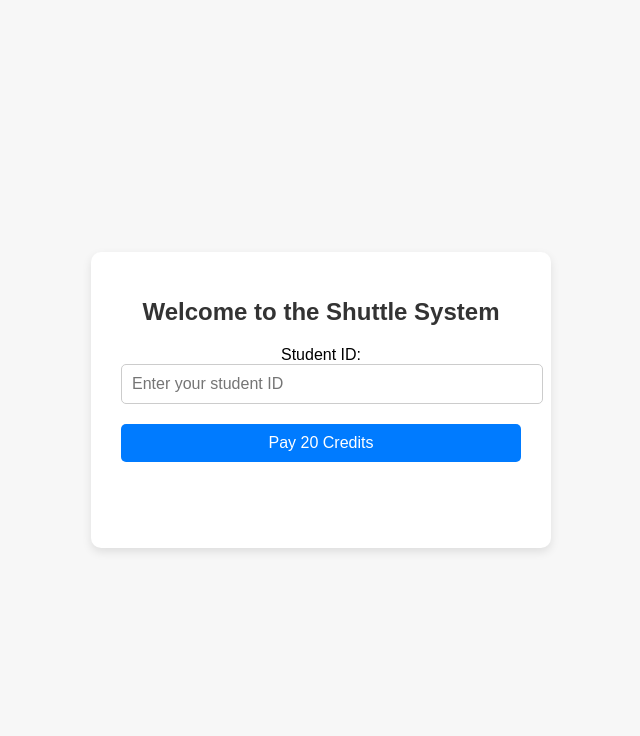
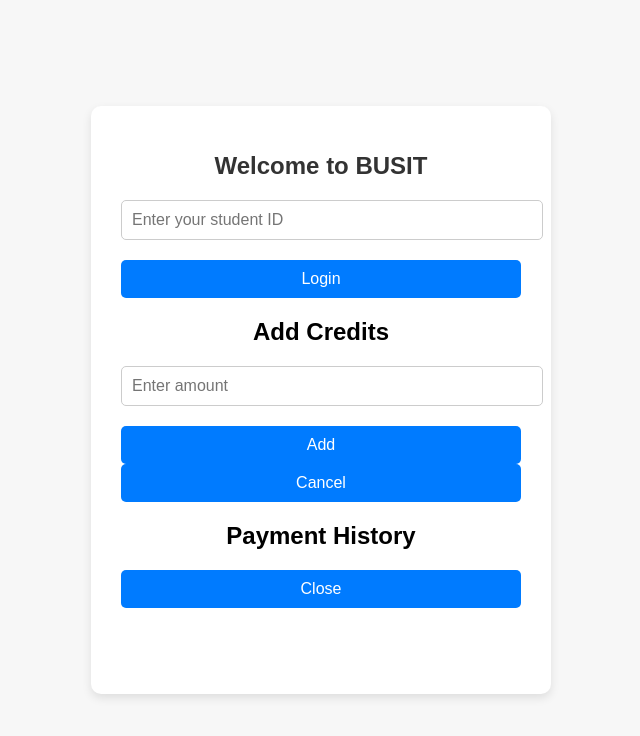
Before and after one commit to El3troX/BCS, a website: page src/main/public/index.html in a window 1280 px wide. Shown: the whole page, without its empty margins (319-959 px from the left). Drawn offline with Linux system fonts and the light colour scheme.

Commit message:
Update index.html
update 3
prototype 2

```diff
--- a/src/main/public/index.html
+++ b/src/main/public/index.html
@@ -3,17 +3,41 @@
 <head>
     <meta charset="UTF-8">
     <meta name="viewport" content="width=device-width, initial-scale=1.0">
-    <title>Shuttle System</title>
+    <title>BUSIT - Shuttle System</title>
     <link rel="stylesheet" href="styles.css">
 </head>
 <body>
     <div class="container">
-        <h1>Welcome to the Shuttle System</h1>
-        <form id="shuttle-form">
-            <label for="student-id">Student ID:</label>
+        <h1>Welcome to BUSIT</h1>
+        <div id="login-section">
             <input type="text" id="student-id" placeholder="Enter your student ID" required>
-            <button type="submit">Pay 20 Credits</button>
-        </form>
+            <button id="login-btn">Login</button>
+        </div>
+        <div id="main-section" style="display: none;">
+            <h2>Hello, <span id="student-name"></span>!</h2>
+            <p>Your current balance: <span id="credit-balance"></span> credits</p>
+            <button id="pay-btn">Pay for Trip (20 credits)</button>
+            <button id="add-credits-btn">Add Credits</button>
+            <button id="view-history-btn">View Payment History</button>
+            <button id="block-card-btn">Block Card</button>
+            <button id="request-new-card-btn">Request New Card</button>
+            <button id="logout-btn">Logout</button>
+        </div>
+        <div id="add-credits-modal" class="modal">
+            <div class="modal-content">
+                <h2>Add Credits</h2>
+                <input type="number" id="credits-amount" placeholder="Enter amount" min="1">
+                <button id="confirm-add-credits">Add</button>
+                <button id="cancel-add-credits">Cancel</button>
+            </div>
+        </div>
+        <div id="history-modal" class="modal">
+            <div class="modal-content">
+                <h2>Payment History</h2>
+                <ul id="history-list"></ul>
+                <button id="close-history">Close</button>
+            </div>
+        </div>
         <p id="statusMessage"></p>
     </div>
     <script src="script.js"></script>
```
